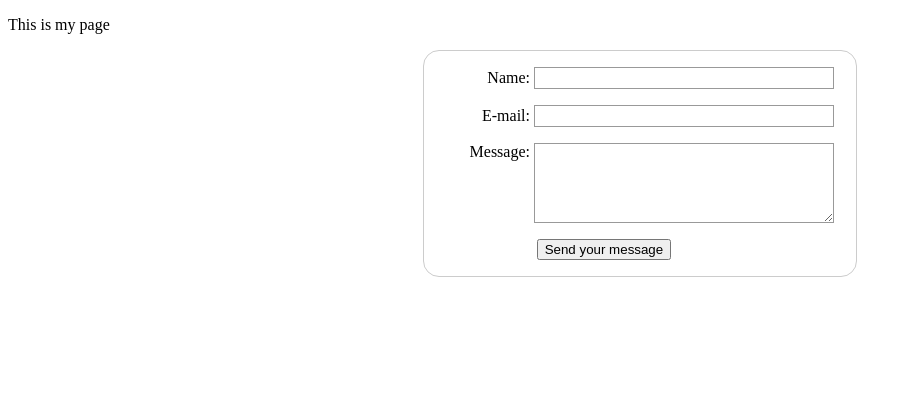
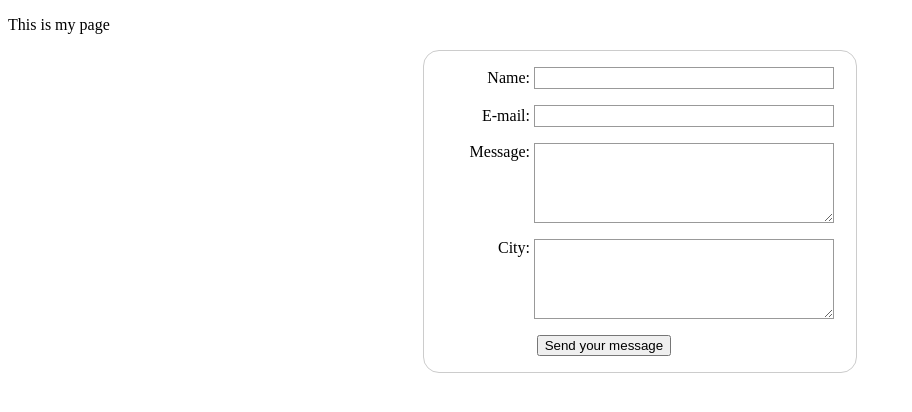
Before and after one commit to ClarityRevyrie/CR1, a plain HTML site: page index.html in a window 1280 px wide. Shown: the whole page, without its empty margins (0-912 px from the left). Drawn offline with Linux system fonts and the light colour scheme.

Commit message:
updated a new city input

```diff
--- a/index.html
+++ b/index.html
@@ -69,9 +69,14 @@
           <input type = "email" id = "mail" name = 'user_mail'>
         </li>
 
+
         <li>
           <label for = "msg">Message:</label>
           <textarea id = "msg" name = "user_message"></textarea>
+        </li>
+        <li>
+          <label for = "City">City:</label>
+          <textarea id = "city" name = "City"></textarea>
         </li>
 
         <li class = "button">
```
